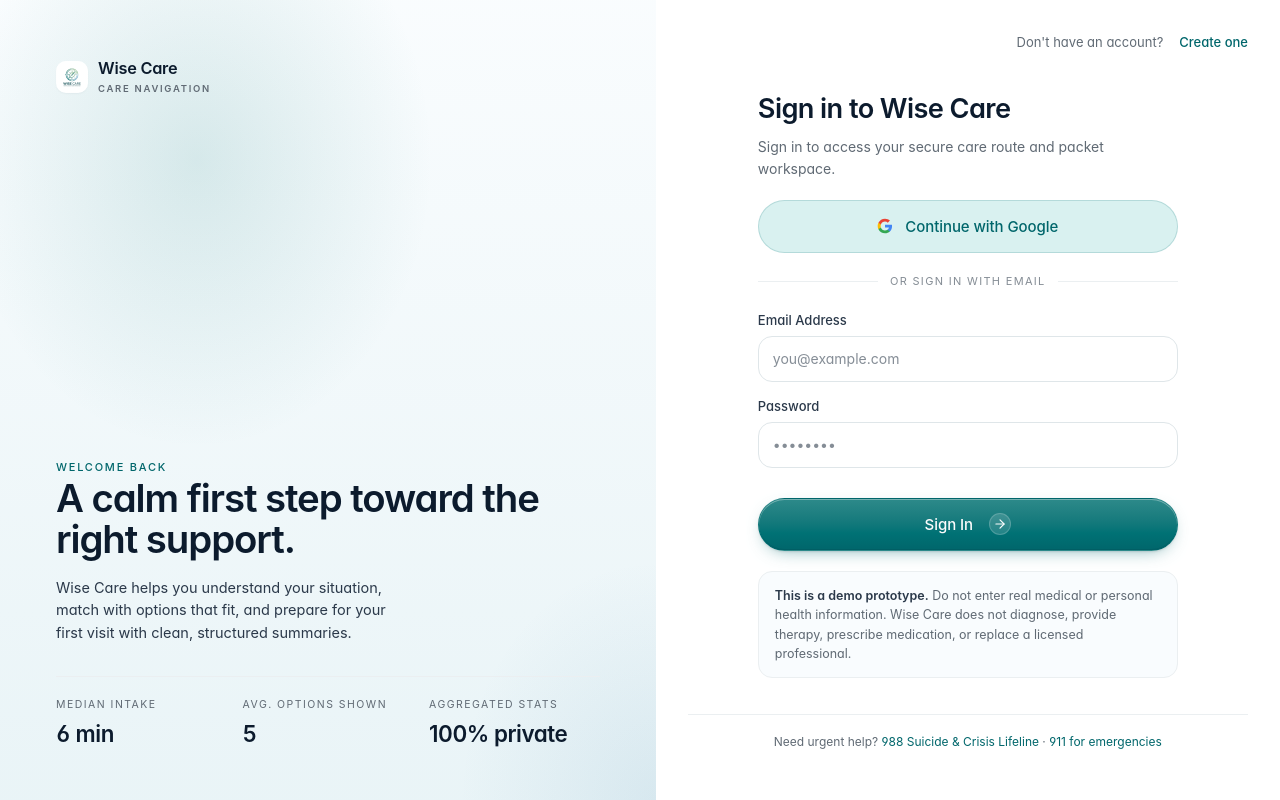
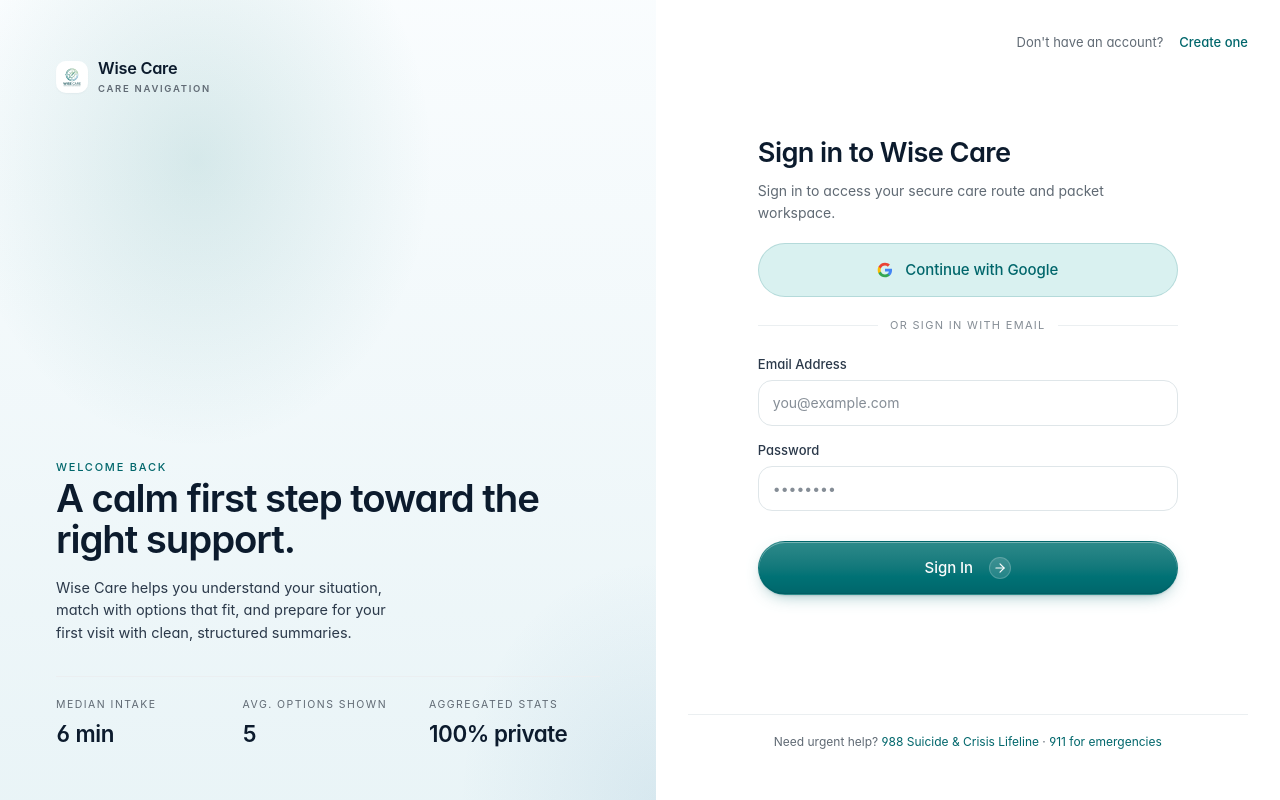
Before and after one commit to LielinaH/wise-care, a Next.js app: page /auth/signin in a window 1280 px wide. Built offline with nearby package versions, Linux system fonts and the light colour scheme; no server answers.

Commit message:
Re-align login card vertically and remove prototype disclaimer text

```diff
--- a/app/auth/signin/page.tsx
+++ b/app/auth/signin/page.tsx
@@ -111,7 +111,7 @@
         </div>
 
         <div className="auth-card-wrap">
-          <div className="auth-card">
+          <div className="auth-card" style={{ marginTop: '-40px' }}>
             <h2>Sign in to Wise Care</h2>
             <p className="sub" style={{ marginBottom: '20px' }}>
               Sign in to access your secure care route and packet workspace.
@@ -198,10 +198,6 @@
                 )}
               </button>
             </form>
-
-            <div className="privacy-note" style={{ marginTop: '20px', fontSize: '12.5px', color: 'var(--muted)', borderTop: '1px solid var(--hairline)', paddingTop: '14px', lineHeight: 1.55 }}>
-              <strong>This is a demo prototype.</strong> Do not enter real medical or personal health information. Wise Care does not diagnose, provide therapy, prescribe medication, or replace a licensed professional.
-            </div>
           </div>
         </div>
 
```
